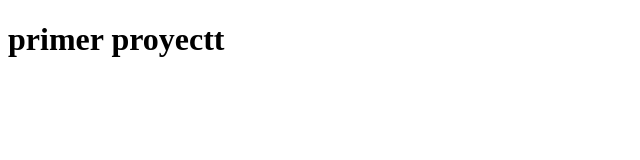
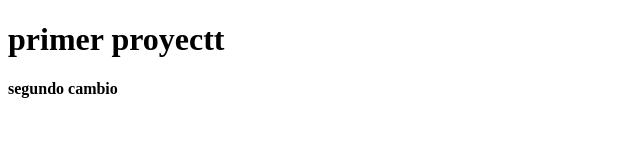
Before and after one commit to ConsueloBeckett/practiceProyect, a plain HTML site: page index.html in a window 1280 px wide. Shown: the whole page, without its empty margins (0-640 px from the left). Drawn offline with Linux system fonts and the light colour scheme.

Commit message:
segundo cambio modifique html y js

```diff
--- a/assets /js/JS.js
+++ b/assets /js/JS.js
@@ -0,0 +1 @@
+console.log(este es mi segundpo commit);
--- a/index.html
+++ b/index.html
@@ -10,6 +10,7 @@
 <body>
 
 <h1>primer proyectt</h1>
+<h4>segundo cambio </h4>
 
 </body>
 </html>
```
